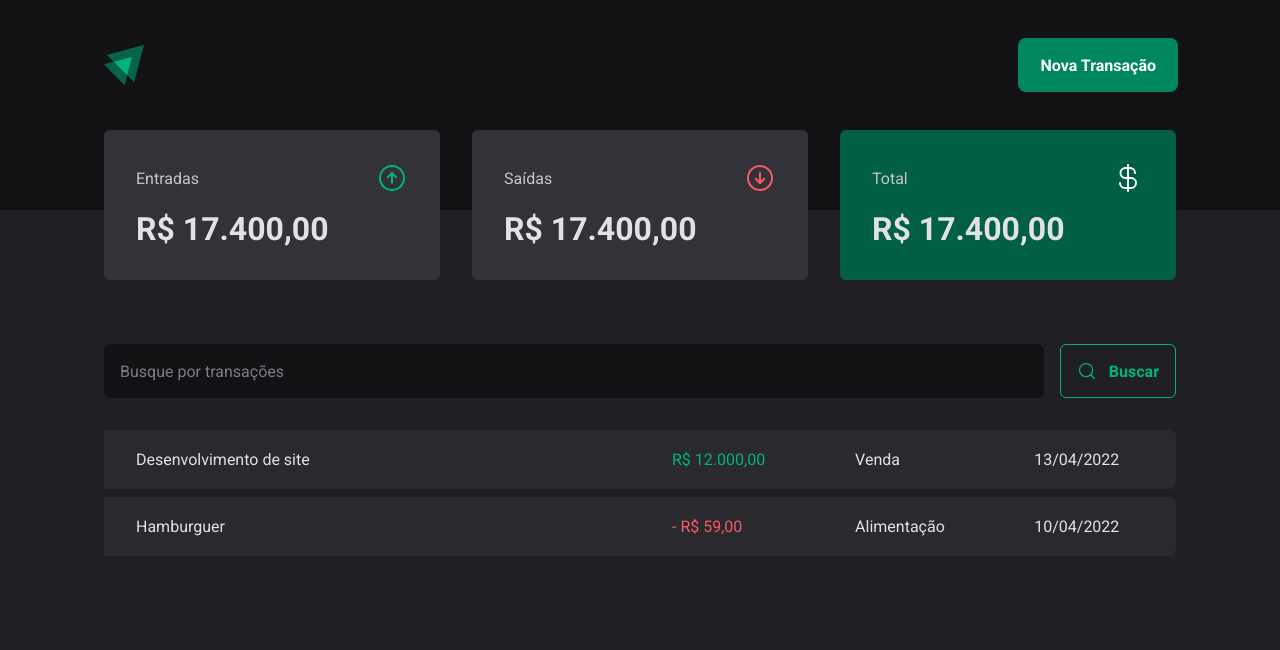
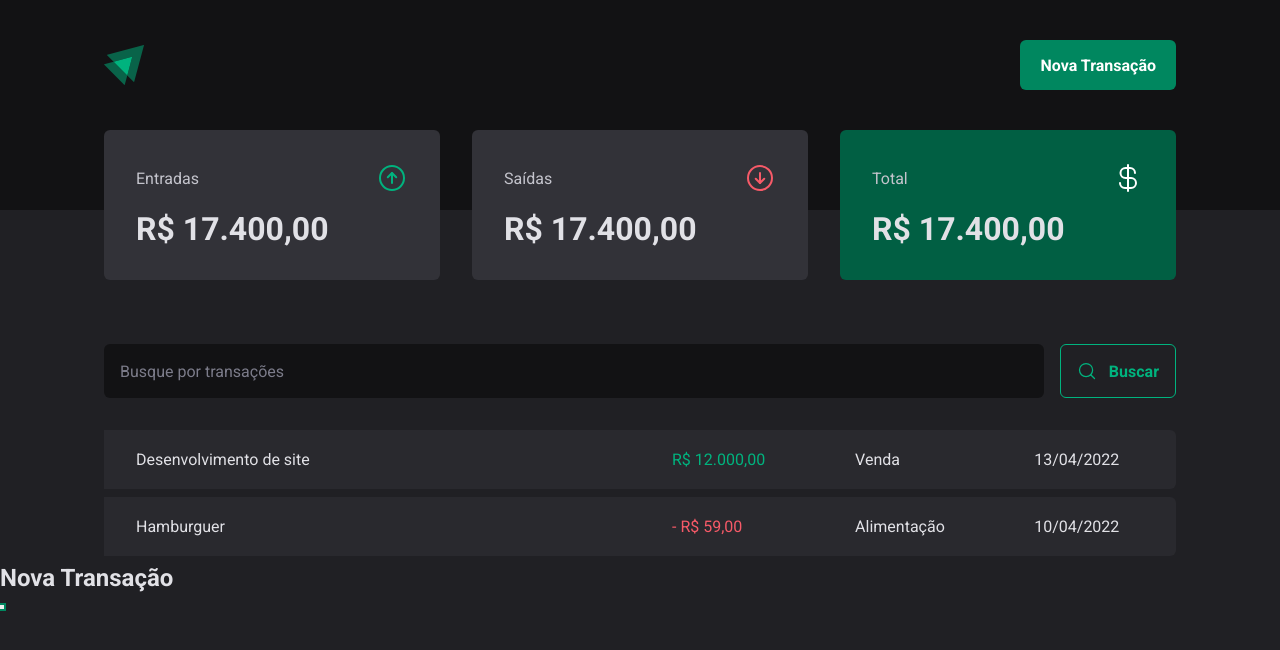
Before and after one commit to V-Matheus/DT-MONEY, a React (Vite) app: page / in a window 1280 px wide. Both pictures are taken after a click on the button "Nova Transação". Shown: the top 650 px of the page. Built offline with nearby package versions, Linux system fonts and the light colour scheme; a web font is replaced by a local one.

Commit message:
Criando um modal acesivel

```diff
--- a/package.json
+++ b/package.json
@@ -10,6 +10,7 @@
     "preview": "vite preview"
   },
   "dependencies": {
+    "@radix-ui/react-dialog": "^1.0.5",
     "phosphor-react": "^1.4.1",
     "react": "^18.2.0",
     "react-dom": "^18.2.0",
--- a/src/components/Header/index.tsx
+++ b/src/components/Header/index.tsx
@@ -1,16 +1,31 @@
-import { HeaderContainer, HeaderContent, NewTransactionButton } from "./styles";
+import { HeaderContainer, HeaderContent, NewTransactionButton } from './styles';
+import * as Dialog from '@radix-ui/react-dialog';
 
-import logoImg from '../../assets/logo.svg'
+import logoImg from '../../assets/logo.svg';
 
 export function Header() {
   return (
     <HeaderContainer>
       <HeaderContent>
-
         <img src={logoImg} alt="" />
 
-        <NewTransactionButton>Nova Transação</NewTransactionButton>
+        <Dialog.Root>
+          <Dialog.Trigger asChild>
+            <NewTransactionButton>Nova Transação</NewTransactionButton>
+          </Dialog.Trigger>
+
+          <Dialog.Portal>
+            <Dialog.Overlay>
+              <Dialog.Content>
+                <Dialog.Title>Nova Transação</Dialog.Title>
+                <Dialog.Close/>
+              </Dialog.Content>
+            </Dialog.Overlay>
+
+          </Dialog.Portal>
+
+        </Dialog.Root>
       </HeaderContent>
     </HeaderContainer>
-  )
+  );
 }
```
Also changed, not shown: 1 other file (tests, documents, lock files or other folders).
